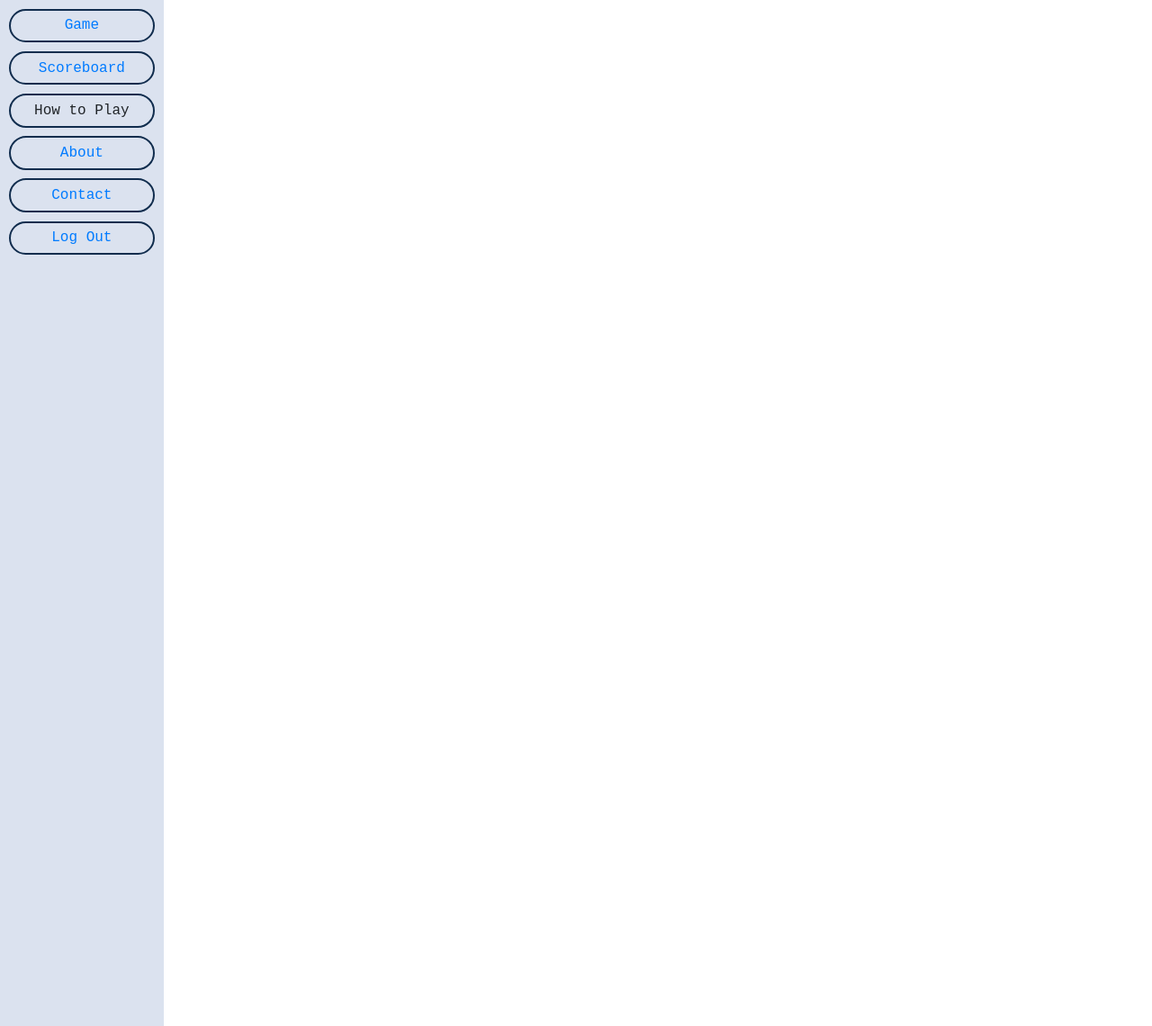
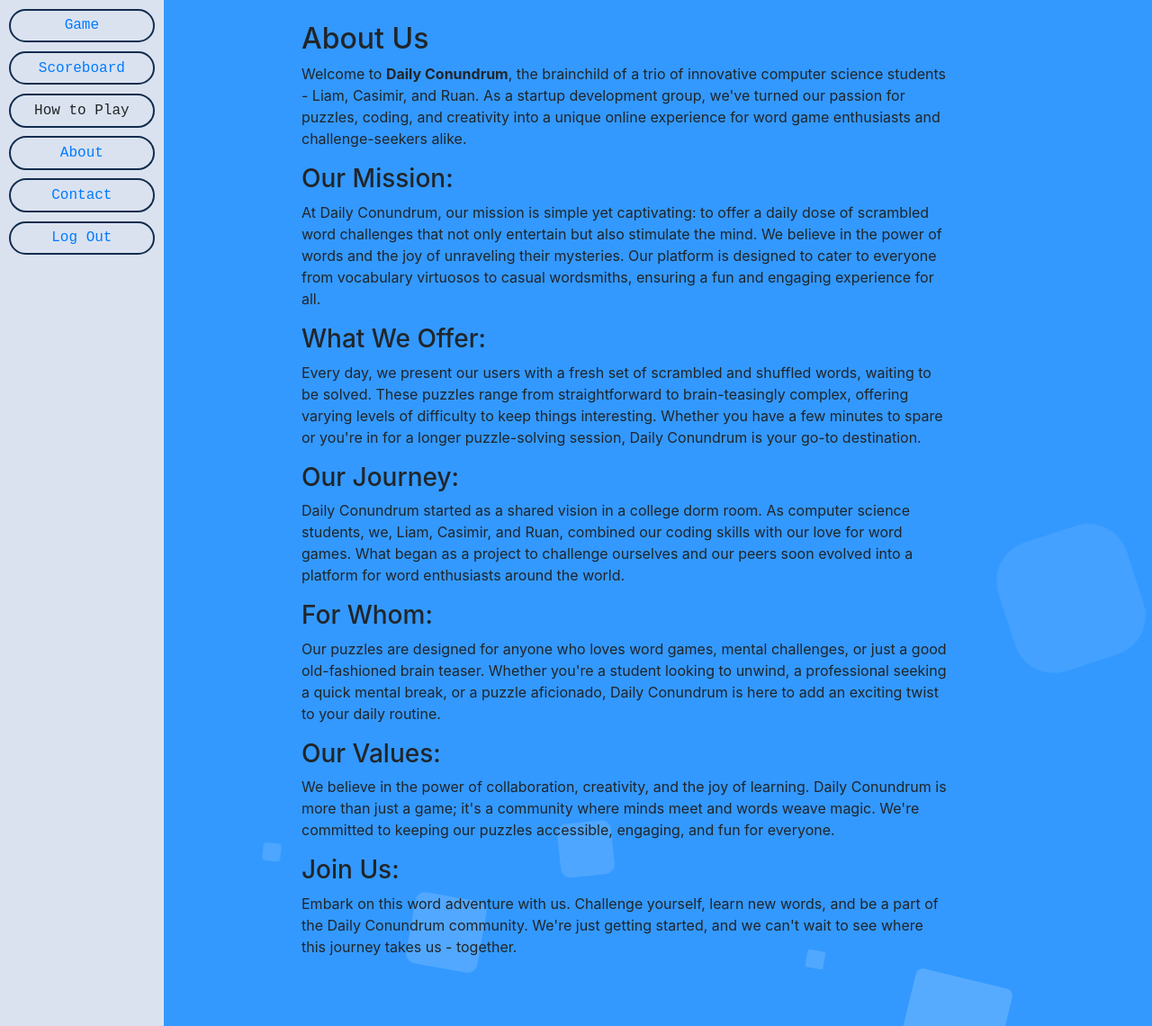
Before and after one commit to GT-XVII/DailyConundrum, a Flask app: page /about in a window 1280 px wide. Shown: the part 50-1190 px from the top of the page at 90% size. Run offline with Flask 3, Linux system fonts and the light colour scheme.

Commit message:
Visual changed - needs proofing

```diff
--- /dev/null
+++ b/static/about.css
@@ -0,0 +1,121 @@
+.area{
+    background: #3399ff;
+    background: -webkit-linear-gradient(to left, #8f94fb, #4e54c8);
+    width: 100%;
+    height:100vh;
+}
+
+.circles{
+    position: absolute;
+    top: 0;
+    left: 0;
+    width: 100%;
+    height: 100%;
+    overflow: hidden;
+}
+
+.circles li{
+    position: absolute;
+    display: block;
+    list-style: none;
+    width: 20px;
+    height: 20px;
+    background: rgba(255, 255, 255, 0.2);
+    animation: animate 25s linear infinite;
+    bottom: -150px;
+
+}
+
+.circles li:nth-child(1){
+    left: 25%;
+    width: 80px;
+    height: 80px;
+    animation-delay: 0s;
+}
+
+
+.circles li:nth-child(2){
+    left: 10%;
+    width: 20px;
+    height: 20px;
+    animation-delay: 2s;
+    animation-duration: 12s;
+}
+
+.circles li:nth-child(3){
+    left: 70%;
+    width: 20px;
+    height: 20px;
+    animation-delay: 4s;
+}
+
+.circles li:nth-child(4){
+    left: 40%;
+    width: 60px;
+    height: 60px;
+    animation-delay: 0s;
+    animation-duration: 18s;
+}
+
+.circles li:nth-child(5){
+    left: 65%;
+    width: 20px;
+    height: 20px;
+    animation-delay: 0s;
+}
+
+.circles li:nth-child(6){
+    left: 75%;
+    width: 110px;
+    height: 110px;
+    animation-delay: 3s;
+}
+
+.circles li:nth-child(7){
+    left: 35%;
+    width: 150px;
+    height: 150px;
+    animation-delay: 7s;
+}
+
+.circles li:nth-child(8){
+    left: 50%;
+    width: 25px;
+    height: 25px;
+    animation-delay: 15s;
+    animation-duration: 45s;
+}
+
+.circles li:nth-child(9){
+    left: 20%;
+    width: 15px;
+    height: 15px;
+    animation-delay: 2s;
+    animation-duration: 35s;
+}
+
+.circles li:nth-child(10){
+    left: 85%;
+    width: 150px;
+    height: 150px;
+    animation-delay: 0s;
+    animation-duration: 11s;
+}
+
+
+
+@keyframes animate {
+
+    0%{
+        transform: translateY(0) rotate(0deg);
+        opacity: 1;
+        border-radius: 0;
+    }
+
+    100%{
+        transform: translateY(-1000px) rotate(720deg);
+        opacity: 0;
+        border-radius: 50%;
+    }
+
+}
--- a/templates/about.html
+++ b/templates/about.html
@@ -1 +1,50 @@
 {% extends "base.html" %}
+
+{% block head %}
+    {{ super() }}
+    <link rel="stylesheet" href="{{ url_for('static', filename='about.css') }}">
+{% endblock %}
+
+{% block content %}
+
+<div class="area position-relative">
+    <ul class="circles">
+            <li></li>
+            <li></li>
+            <li></li>
+            <li></li>
+            <li></li>
+            <li></li>
+            <li></li>
+            <li></li>
+            <li></li>
+            <li></li>
+    </ul>
+</div >
+
+<div class="col-md-7 position-absolute offset-md-3">
+    <div class="about">
+    <br>
+    <h2>About Us</h2>
+    <p>Welcome to <strong>Daily Conundrum</strong>, the brainchild of a trio of innovative computer science students - Liam, Casimir, and Ruan. As a startup development group, we've turned our passion for puzzles, coding, and creativity into a unique online experience for word game enthusiasts and challenge-seekers alike.</p>
+
+    <h3>Our Mission:</h3>
+    <p>At Daily Conundrum, our mission is simple yet captivating: to offer a daily dose of scrambled word challenges that not only entertain but also stimulate the mind. We believe in the power of words and the joy of unraveling their mysteries. Our platform is designed to cater to everyone from vocabulary virtuosos to casual wordsmiths, ensuring a fun and engaging experience for all.</p>
+
+    <h3>What We Offer:</h3>
+    <p>Every day, we present our users with a fresh set of scrambled and shuffled words, waiting to be solved. These puzzles range from straightforward to brain-teasingly complex, offering varying levels of difficulty to keep things interesting. Whether you have a few minutes to spare or you're in for a longer puzzle-solving session, Daily Conundrum is your go-to destination.</p>
+
+    <h3>Our Journey:</h3>
+    <p>Daily Conundrum started as a shared vision in a college dorm room. As computer science students, we, Liam, Casimir, and Ruan, combined our coding skills with our love for word games. What began as a project to challenge ourselves and our peers soon evolved into a platform for word enthusiasts around the world.</p>
+
+    <h3>For Whom:</h3>
+    <p>Our puzzles are designed for anyone who loves word games, mental challenges, or just a good old-fashioned brain teaser. Whether you're a student looking to unwind, a professional seeking a quick mental break, or a puzzle aficionado, Daily Conundrum is here to add an exciting twist to your daily routine.</p>
+
+    <h3>Our Values:</h3>
+    <p>We believe in the power of collaboration, creativity, and the joy of learning. Daily Conundrum is more than just a game; it's a community where minds meet and words weave magic. We're committed to keeping our puzzles accessible, engaging, and fun for everyone.</p>
+
+    <h3>Join Us:</h3>
+    <p>Embark on this word adventure with us. Challenge yourself, learn new words, and be a part of the Daily Conundrum community. We're just getting started, and we can't wait to see where this journey takes us - together.</p>
+</div>
+</div>
+{% endblock %}
--- a/templates/contact.html
+++ b/templates/contact.html
@@ -15,6 +15,7 @@
     <div class="circle small shade5"></div>
   </div>
   <div class="col-md-6">
+    <h1>Contact Us</h1>
     <form method="post" action="/contact">
       <div class="form-group">
         <label for="name">Name</label>
```
